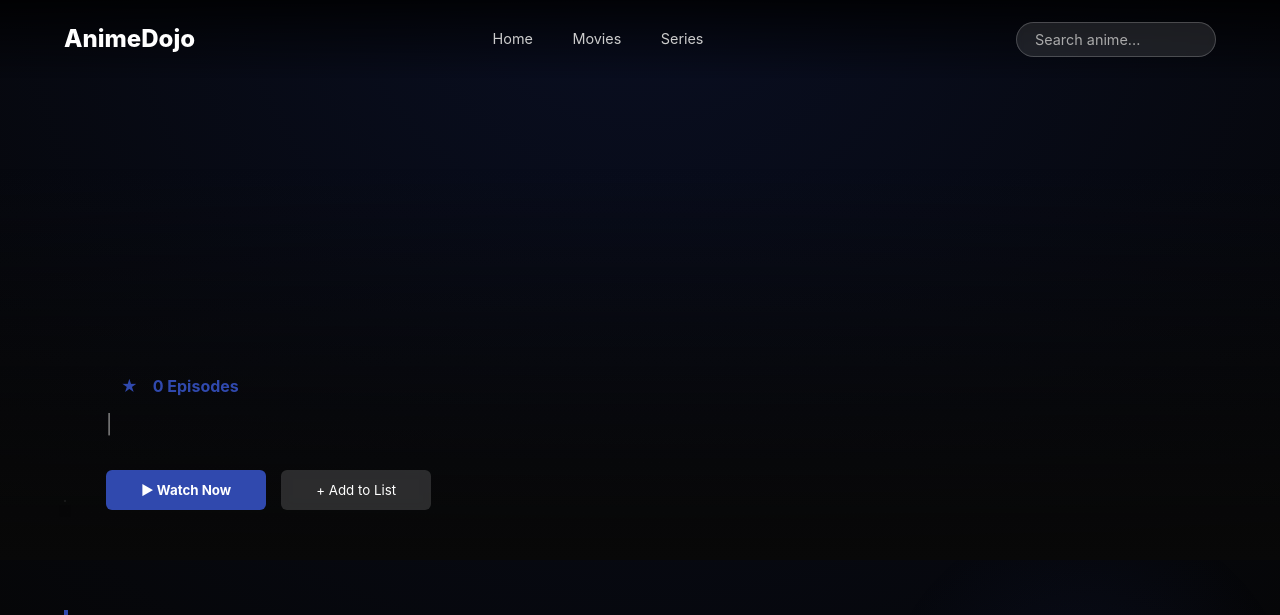
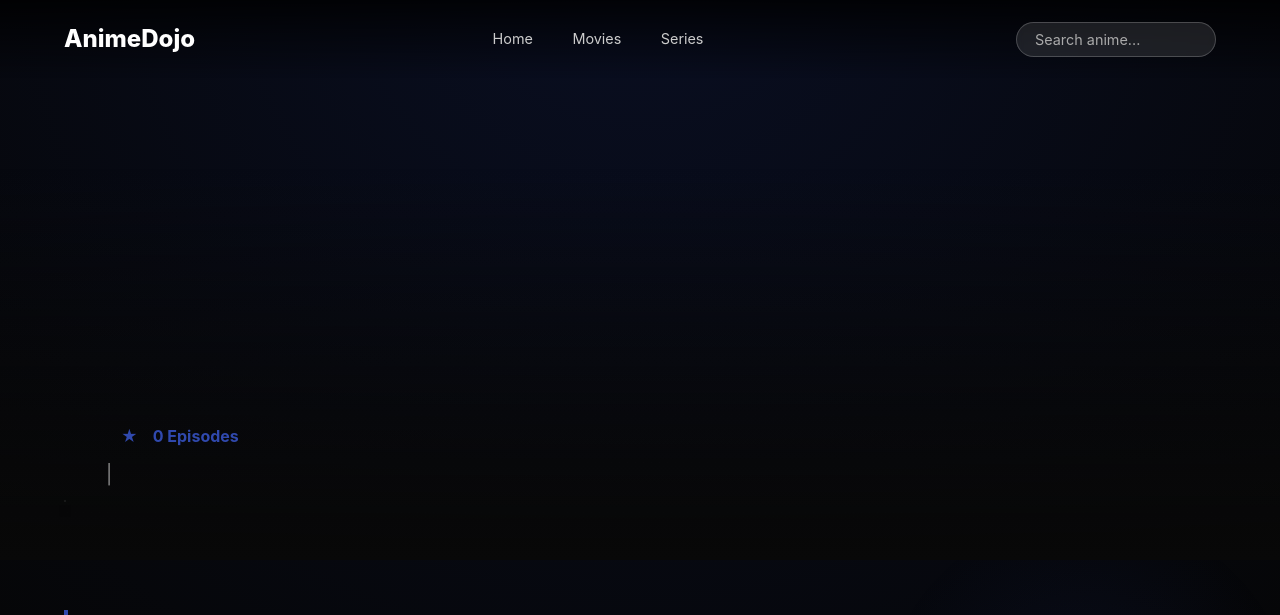
Before and after one commit to lacruzkun/anime-dojo, a Flask app: template templates/anime_details.html in a window 1280 px wide. Shown: the top 615 px of the page. Run offline with Flask 3, Linux system fonts and the light colour scheme; the template is opened without the code that fills it, so the values that code supplies are empty.

Commit message:
removed watch now and add to list buttons

```diff
--- a/static/anime_details.css
+++ b/static/anime_details.css
@@ -141,31 +141,6 @@ nav a:hover { color: var(--accent-color); }
 /* --- Actions --- */
 .actions { margin-top: 30px; display: flex; gap: 15px; }
 
-.play-btn {
-    background: var(--accent-color);
-    color: var(--text-on-accent); /* Ensures text is readable on the accent */
-    padding: 12px 35px;
-    border: none;
-    border-radius: 6px;
-    font-weight: bold;
-    cursor: pointer;
-    transition: transform 0.2s, filter 0.2s;
-}
-
-.play-btn:hover {
-    transform: scale(1.05);
-    filter: brightness(1.1);
-}
-
-.list-btn {
-    background: rgba(255,255,255,0.15);
-    color: #fff;
-    padding: 12px 35px;
-    border: none;
-    border-radius: 6px;
-    cursor: pointer;
-    backdrop-filter: blur(5px);
-}
 
 /* --- Main Content Area --- */
 .details-container {
@@ -290,8 +265,8 @@ nav a:hover { color: var(--accent-color); }
 .download-btn {
     display: none;
     width: 100%;
-    background: #2050ea;
-    color: var(--text-on-accent);
+    background: var(--accent-color);
+    color: contrast-color(var(--accent-color));
     padding: 15px;
     margin-top: 20px;
     border: none;
--- a/templates/anime_details.html
+++ b/templates/anime_details.html
@@ -30,11 +30,6 @@
                             <span class="genre-pill">{{ genre.name }}</span>
                         {% endfor %}
                     {% endif %}
-                </div>
-
-                <div class="actions">
-                    <button class="play-btn">▶ Watch Now</button>
-                    <button class="list-btn">+ Add to List</button>
                 </div>
             </div>
         </div>
```
